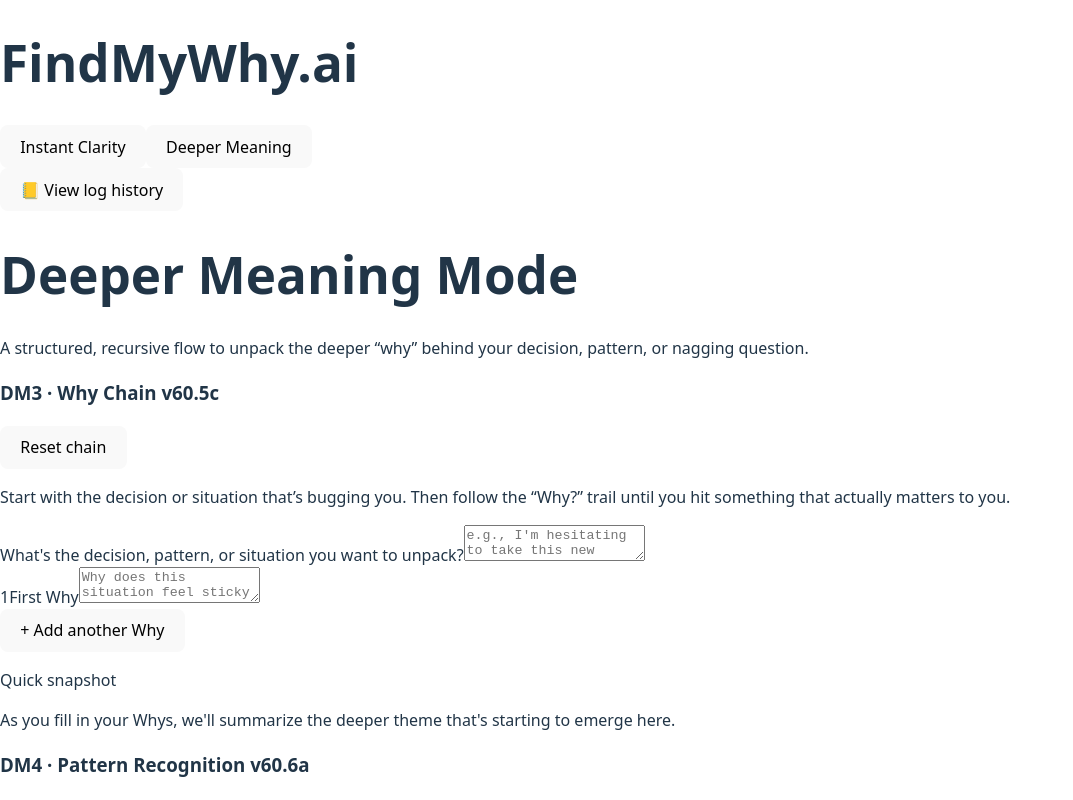
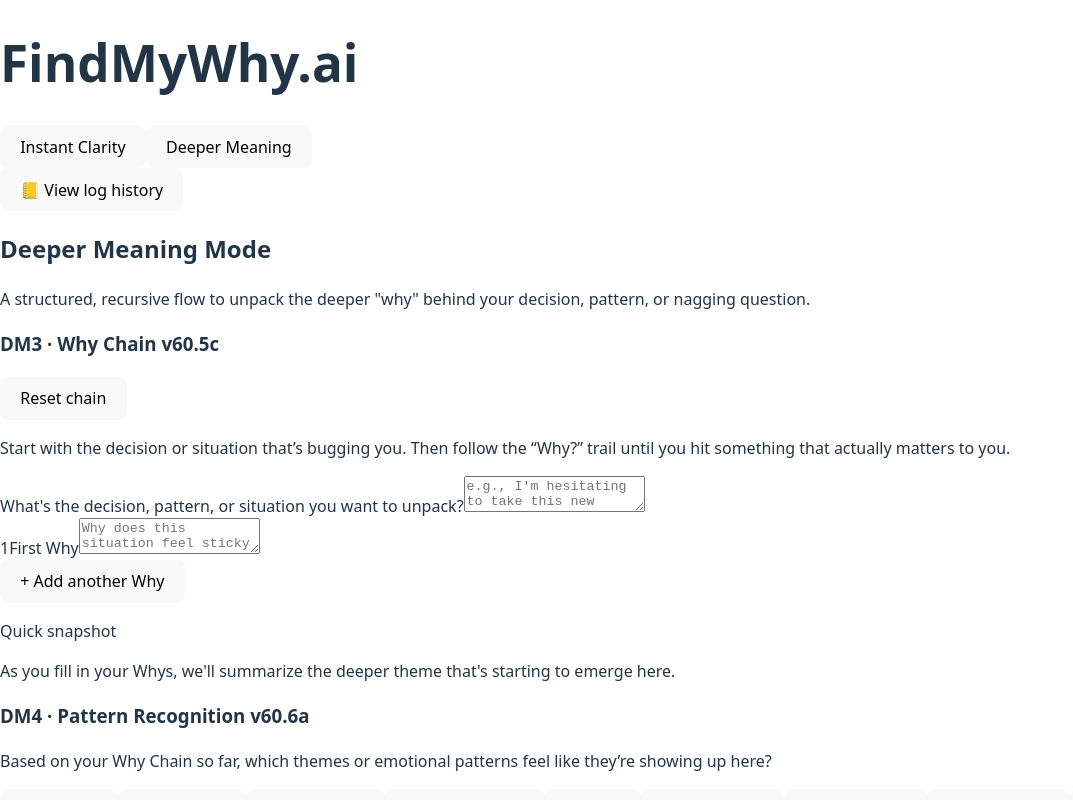
Before and after one commit to danoperl/FindMyWhy.ai, a React (Vite) app: page / in a window 1280 px wide. Shown: the top 800 px of the page, without its empty margins (0-1073 px from the left). Built offline with nearby package versions, Linux system fonts and the light colour scheme.

Commit message:
UI polish pass: shell layout cleanup + DM card styling (v60.7b foundation)

```diff
--- a/src/components/deeperMeaning/DeeperMeaningApp-v60_4.jsx
+++ b/src/components/deeperMeaning/DeeperMeaningApp-v60_4.jsx
@@ -5,39 +5,37 @@
 
 export default function DeeperMeaningApp_v60_4() {
   return (
-    <div className="min-h-screen bg-slate-950 text-slate-50 px-4 py-8">
-      <div className="mx-auto max-w-3xl space-y-6">
+    <div className="space-y-8">
       {/* Header */}
-        <header className="space-y-1">
-          <h1 className="text-2xl font-semibold tracking-tight">
+      <header className="space-y-2">
+        <h2 className="text-xl font-semibold tracking-tight">
           Deeper Meaning Mode
-          </h1>
+        </h2>
         <p className="text-sm text-slate-300">
-            A structured, recursive flow to unpack the deeper “why” behind your decision,
+          A structured, recursive flow to unpack the deeper "why" behind your decision,
           pattern, or nagging question.
         </p>
       </header>
 
       {/* DM3 – Why Chain */}
-        <section className="rounded-xl border border-slate-800 bg-slate-900/70 p-4">
+      <section className="rounded-2xl border border-slate-700 bg-slate-900/80 p-6 shadow-md shadow-slate-900/50 space-y-4">
         <DM3WhyChain_v60_5c />
       </section>
 
       {/* DM4 – Pattern Recognition */}
-        <section className="rounded-xl border border-slate-800 bg-slate-900/70 p-4">
+      <section className="rounded-2xl border border-slate-700 bg-slate-900/80 p-6 shadow-md shadow-slate-900/50 space-y-4">
         <DM4PatternRecognition_v60_6a />
       </section>
 
       {/* DM5 – Insight */}
-        <section className="rounded-xl border border-slate-800 bg-slate-900/70 p-4">
+      <section className="rounded-2xl border border-slate-700 bg-slate-900/80 p-6 shadow-md shadow-slate-900/50 space-y-4">
         <DM5Insight_v60_6b />
       </section>
 
       {/* DM6 – Closure */}
-        <section className="rounded-xl border border-slate-800 bg-slate-900/70 p-4">
+      <section className="rounded-2xl border border-slate-700 bg-slate-900/80 p-6 shadow-md shadow-slate-900/50 space-y-4">
         <DM6Closure_v60_6b />
       </section>
     </div>
-    </div>
   );
 }
--- a/src/components/shell/FindMyWhyAppShell-v60_7a.jsx
+++ b/src/components/shell/FindMyWhyAppShell-v60_7a.jsx
@@ -1272,7 +1272,8 @@
   };
 
   return (
-    <div className="min-h-screen bg-gradient-to-br from-blue-50 to-indigo-100 p-4 sm:p-6">
+    <div className="min-h-screen bg-slate-950 text-slate-100">
+      <main className="max-w-3xl mx-auto px-4 py-10 space-y-8">
         <style>{`
           @keyframes fadeIn {
             from { opacity: 0; transform: translateY(4px); }
@@ -1290,7 +1291,6 @@
           dmLog={dmLog}
         />
 
-      <div className="max-w-2xl mx-auto">
         <div className="mb-8 flex flex-col sm:flex-row sm:items-center sm:justify-between gap-4">
           <div>
             <h1 className="text-3xl sm:text-4xl font-bold text-gray-900 mb-3">FindMyWhy.ai</h1>
@@ -1312,7 +1312,7 @@
         {activeMode === 'instant_clarity' && <InstantClarityContent onSaveToLog={handleSaveToLog} />}
         {activeMode === 'deeper_meaning' && <DeeperMeaningApp_v60_4 />}
         <div className="text-center text-sm text-gray-600 mt-8 pb-4"><p>FindMyWhy.ai isn't therapy or coaching — it's your brain with super-charged<br className="hidden sm:inline" /> AI clarity, helping you make sense of your own reasoning.</p></div>
-      </div>
+      </main>
     </div>
   );
 }
```
Lines whose indentation alone changed are shown as unchanged.
